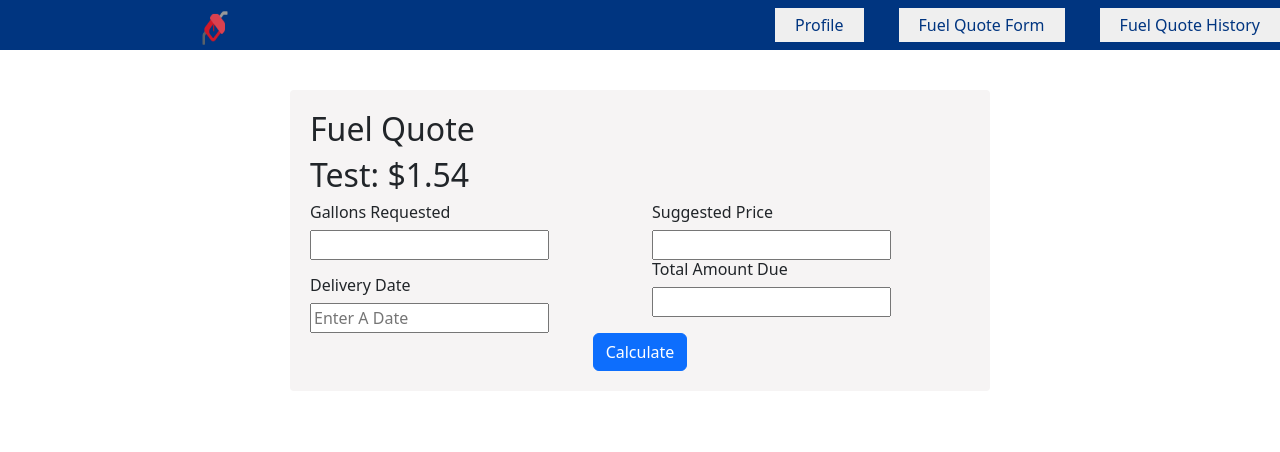
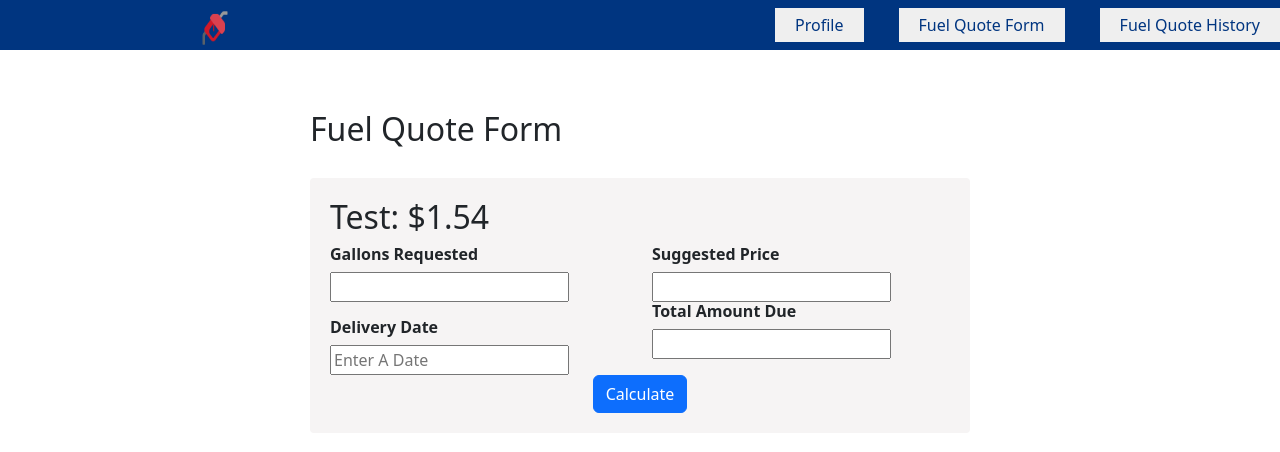
Before and after one commit to christiangabr/Web-Application, a React (Vite) app in the folder client/: page /fuelquote in a window 1280 px wide. Shown: the top 452 px of the page. Built offline with nearby package versions, Linux system fonts and the light colour scheme.

Commit message:
profile pic and small design changes

```diff
--- a/client/package.json
+++ b/client/package.json
@@ -12,9 +12,11 @@
   "dependencies": {
     "axios": "^1.5.0",
     "bootstrap": "^5.3.2",
+    "formik": "^2.4.5",
     "react": "^18.2.0",
     "react-datepicker": "^4.18.0",
     "react-dom": "^18.2.0",
+    "react-hot-toast": "^2.4.1",
     "react-router-dom": "^6.16.0"
   },
   "devDependencies": {
--- a/client/src/Pages/FuelQuote/FuelQuote.css
+++ b/client/src/Pages/FuelQuote/FuelQuote.css
@@ -1,6 +1,13 @@
+.fQTitle {
+  max-width: 700px;
+  margin: 40px auto;
+  padding: 20px;
+  background: light;
+  border-radius: 4px;
+}
 .fQ {
   max-width: 700px;
-  margin: 40px auto;
+  margin: 30px auto;
   padding: 20px;
   background: #f6f4f4;
   border-radius: 4px;
--- a/client/src/Pages/FuelQuote/FuelQuote.jsx
+++ b/client/src/Pages/FuelQuote/FuelQuote.jsx
@@ -115,13 +115,14 @@ const FuelQuote = () => {
   };
 
   return (
+    <div className="fQTitle">
+      <h2>Fuel Quote Form</h2>
     <form className="fQ" onSubmit={handleSubmit}>
-      <h2>Fuel Quote</h2>
       <h2>Test: ${margin}</h2>
       <div class="row">
         <div class="col">
           {/* gallonsReq */}
-          <h6>Gallons Requested</h6>
+          <h6><strong>Gallons Requested</strong></h6>
           <input
             type="text"
             id="gallonsReq"
@@ -132,14 +133,14 @@ const FuelQuote = () => {
 
           {/* deliveryAddress */}
           {backendData.length > 0 ? (
-          <h6>Delivery Address: {backendData[0].address1}</h6>
+          <h6><strong>Delivery Address:</strong> {backendData[0].address1}</h6>
           ) : (
           <p></p>
           )}
           {/* <h6>address1: {backendData[0].address1}</h6> */}
 
           {/* deliveryDate */}
-          <h6>Delivery Date</h6>
+          <h6><strong>Delivery Date</strong></h6>
           <DatePicker
             id="deliveryDate"
             placeholderText="Enter A Date"
@@ -150,7 +151,7 @@ const FuelQuote = () => {
         </div>
         <div class="col">
           {/* suggestedPrice */}
-          <h6>Suggested Price</h6>
+          <h6> <strong>Suggested Price</strong></h6>
           <input
             type="text"
             id="suggestedPrice"
@@ -160,7 +161,7 @@ const FuelQuote = () => {
           />
 
           {/* totalAmountDue */}
-          <h6>Total Amount Due</h6>
+          <h6><strong>Total Amount Due</strong></h6>
           <input
             type="text"
             id="totalAmountDue"
@@ -175,6 +176,7 @@ const FuelQuote = () => {
         </button>
       </div>
     </form>
+    </div>
   );
 };
 
--- a/client/src/Pages/FuelQuoteHistory.jsx
+++ b/client/src/Pages/FuelQuoteHistory.jsx
@@ -35,11 +35,11 @@ const FuelQuoteHistory = () => {
         <div className="divTable">
           <div className="divTableBody">
             <div className="divTableRow">
-              <div className="divTableCell">Gallons Requested</div>
-              <div className="divTableCell">Delivery Address</div>
-              <div className="divTableCell">Delivery Date</div>
-              <div className="divTableCell">Suggested Price</div>
-              <div className="divTableCell">Total Amount Due</div>
+              <div className="divTableCell"> <strong>Gallons Requested</strong></div>
+              <div className="divTableCell"> <strong>Delivery Address</strong></div>
+              <div className="divTableCell"> <strong>Delivery Date</strong></div>
+              <div className="divTableCell"> <strong>Suggested Price</strong></div>
+              <div className="divTableCell"> <strong>Total Amount Due</strong></div>
             </div>
 
             {isLoading ? (
--- a/client/src/Pages/Profile/DisplayProfile.css
+++ b/client/src/Pages/Profile/DisplayProfile.css
@@ -5,3 +5,11 @@
   background: #f6f4f4;
   border-radius: 4px;
 }
+
+.profile-pic{
+  width: 130px;
+  border-radius: 130px;
+  border-style: solid;
+  border-color: white;
+
+}
--- a/client/src/Pages/Profile/DisplayProfile.jsx
+++ b/client/src/Pages/Profile/DisplayProfile.jsx
@@ -3,6 +3,10 @@ import { useAuthContext } from "../../hooks/useAuthContext";
 import './DisplayProfile.css'
 import { useNavigate } from "react-router-dom";
 import { useProfilesContext } from '../../hooks/useProfileContext'
+import avatar from '../../assets/profile.png'
+import convertToBase64 from "../../helper/convert";
+import { Toaster } from 'react-hot-toast';
+import { useFormik } from 'formik';
 
 const DisplayProfile = () => {
   const { user } = useAuthContext();
@@ -10,7 +14,14 @@ const DisplayProfile = () => {
   const [isLoading, setIsLoading] = useState(true);
   const {dispatch} = useProfilesContext()
   const navigate = useNavigate();
+  const [file, setFile]  = useState();
 
+  const formik = useFormik({
+    onSubmit: async values => {
+      values = await Object.assign(values, { profile : file || ''})
+      console.log(values)
+    }
+  })
 
   useEffect(() => {
     const fetchProfile = async () => {
@@ -32,6 +43,35 @@ const DisplayProfile = () => {
     }
   }, [dispatch, user])
 
+
+  let userid = '';
+  if (backendData.length > 0)
+  (
+    backendData.map((item) =>
+    userid = item.user_id
+    )
+  )
+  else
+  (
+    userid = user
+  )
+
+  const onUpload = async (e) => {
+    const base64 = await convertToBase64(e.target.files[0]);
+    const localStorageKey = `profileImage_${userid}`;
+    localStorage.setItem(localStorageKey, base64);
+    setFile(base64);
+  };
+
+  useEffect(() => {
+    const localStorageKey = `profileImage_${userid}`;
+    const storedImage = localStorage.getItem(localStorageKey);
+    if (storedImage) {
+      setFile(storedImage);
+    }
+  }, [userid]);
+
+
   return (
     <div className="container">
       <h2>Profile</h2>
@@ -42,18 +82,23 @@ const DisplayProfile = () => {
           navigate('/profileForm')
         ) : (
           backendData.map((item) => (
-            <div className='dProfile' key={item.user_id}>
-            <h6>Full Name: {item.fullName}</h6>
-            <h6>address1: {item.address1}</h6>
-            <h6>address2: {item.address2}</h6>
-            <h6>city: {item.city}</h6>
-            <h6>state: {item.state}</h6>
-            <h6>zipCode: {item.zipCode}</h6>
+            <div>
+              <div className='dProfile' key={item.user_id}>
+              <img  src={file || avatar} className="profile-pic"alt="avatar"/>
+              <input onChange={onUpload} type="file" id="profile" name="profile" accept="image/jpeg, image/png, image/jpg"/>
+              <h6> <strong>Full Name: </strong>{item.fullName}</h6>
+              <h6> <strong>Address 1:</strong> {item.address1}</h6>
+              <h6> <strong>Address 2:</strong> {item.address2}</h6>
+              <h6> <strong>City:</strong> {item.city}</h6>
+              <h6> <strong>State:</strong> {item.state}</h6>
+              <h6> <strong>Zipcode:</strong> {item.zipCode}</h6>
+            </div>
           </div>
           ))
         )
       )}
     </div>
+
   );
 };
 
--- /dev/null
+++ b/client/src/helper/convert.jsx
@@ -0,0 +1,14 @@
+export default function convertToBase64(file){
+    return new Promise((resolve, reject) => {
+        const fileReader = new FileReader();
+        fileReader.readAsDataURL(file);
+
+        fileReader.onload = () => {
+            resolve(fileReader.result)
+        }
+
+        fileReader.onerror = (error) => {
+            reject(error);
+        }
+    })
+}
```
Also changed, not shown: client/src/assets/profile.png (added), 1 other file (tests, documents, lock files or other folders).
